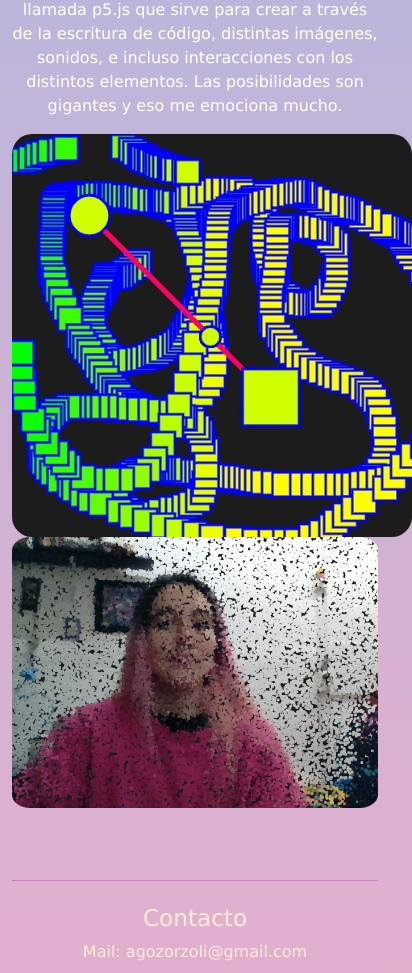
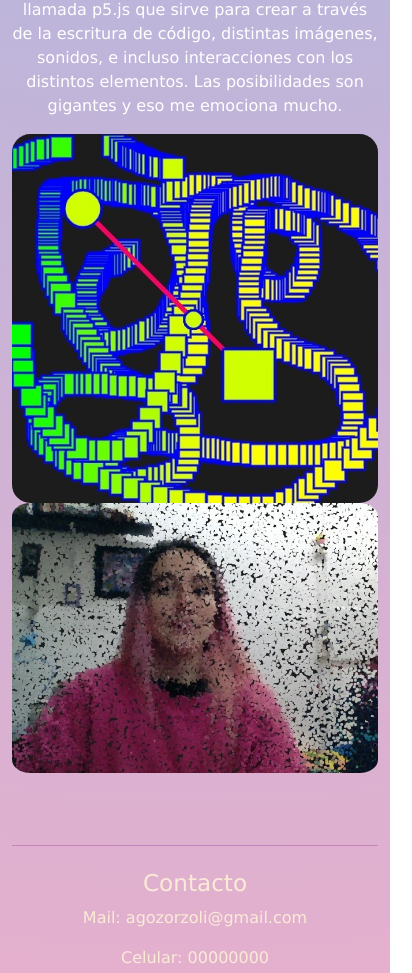
Before and after one commit to agozzz/agozzz, a plain HTML site: page index.html in a window 390 px wide. Shown: the part 3294-4267 px from the top of the page, 412 px wide, since content can reach past the window. Drawn offline with nearby package versions, Linux system fonts and the light colour scheme.

Commit message:
Camino a responsive

```diff
--- a/index.html
+++ b/index.html
@@ -108,7 +108,7 @@
 
     <h3 id="Ideas">Nuevas ideas</h3>
     <p class="desarrolloIntereses">Como era de esperarse, más allá de que encontré algo en la programación y el desarrollo web que no imaginaba y me encanta, inevitablemente iba a querer vincularlo con el arte. Entonces me encuentro en esa búsqueda de conectar mis procesos creativos con los aprendizajes que estoy asimilando. Hoy en día me encuentro indagando en una herramienta de JavaScript llamada p5.js que sirve para crear a través de la escritura de código, distintas imágenes, sonidos, e incluso interacciones con los distintos elementos. Las posibilidades son gigantes y eso me emociona mucho.</p>
-    <center><img src="images/p52.jpg" alt="Experimentos con p5js" type="img/jpg" class="p52 img-fluid></center>
+    <center><img src="images/p52.jpg" alt="Experimentos con p5js" type="img/jpg" class="p52 img-fluid"></center>
     <center><img src="images/p51.jpg" alt="Experimentos con p5js" type="img/jpg" class="p51 img-fluid"></center>
     </div>
 </div>
```
